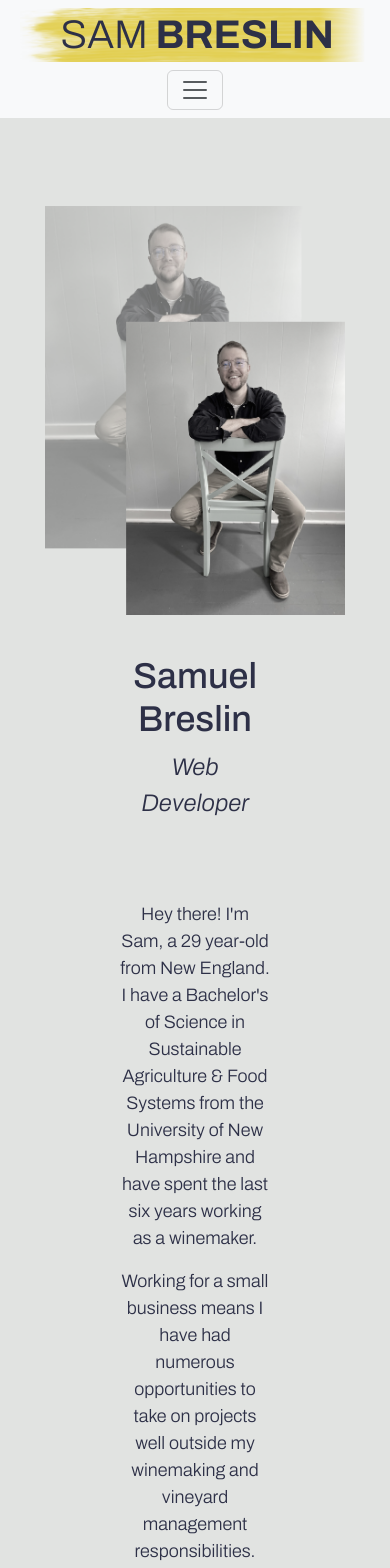
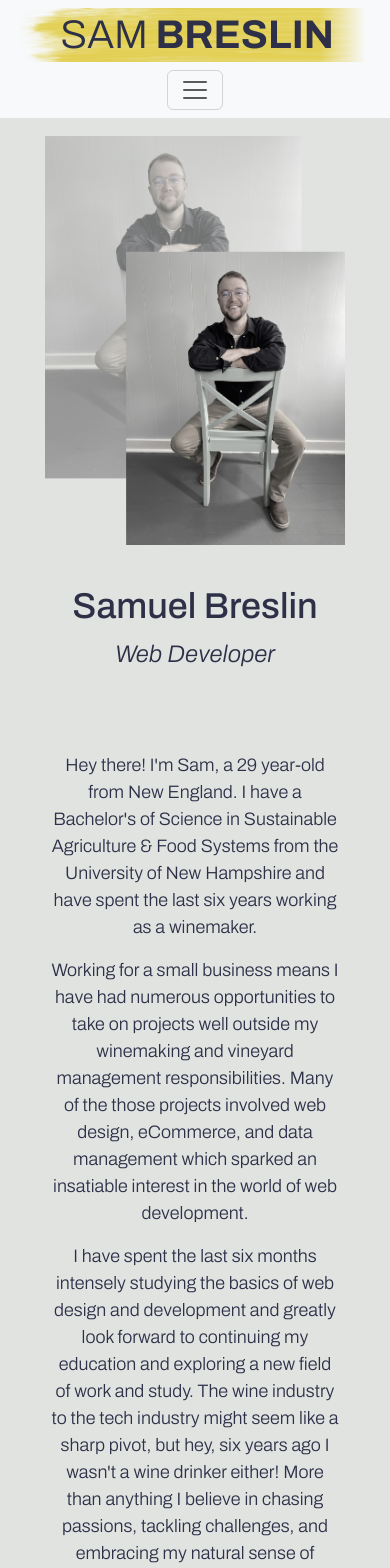
Before and after one commit to sambrez/react-portfolio, a React (Vite) app in the folder react-portfolio/: page / in a window 390 px wide. Shown: the top 1568 px of the page. Built offline with nearby package versions, Linux system fonts and the light colour scheme.

Commit message:
bug fix to main container at xs screen sizes

```diff
--- a/react-portfolio/src/App.css
+++ b/react-portfolio/src/App.css
@@ -67,3 +67,9 @@ body {
   flex: 1;
   padding: 20px;
 }
+
+@media (max-width: 500px) {
+  #main {
+    margin: 30px;
+  }
+}
--- a/react-portfolio/src/styles/AboutMe.css
+++ b/react-portfolio/src/styles/AboutMe.css
@@ -61,6 +61,7 @@ img {
 
   #paragraphs {
     margin-top: 20px;
+    width: auto;
   }
 
   #image-stack {
@@ -86,6 +87,10 @@ img {
     height: auto;
     margin-left: 10px;
     margin-right: 10px;
+  }
+
+  #paragraphs {
+    width: 100%
   }
 }
 
```
